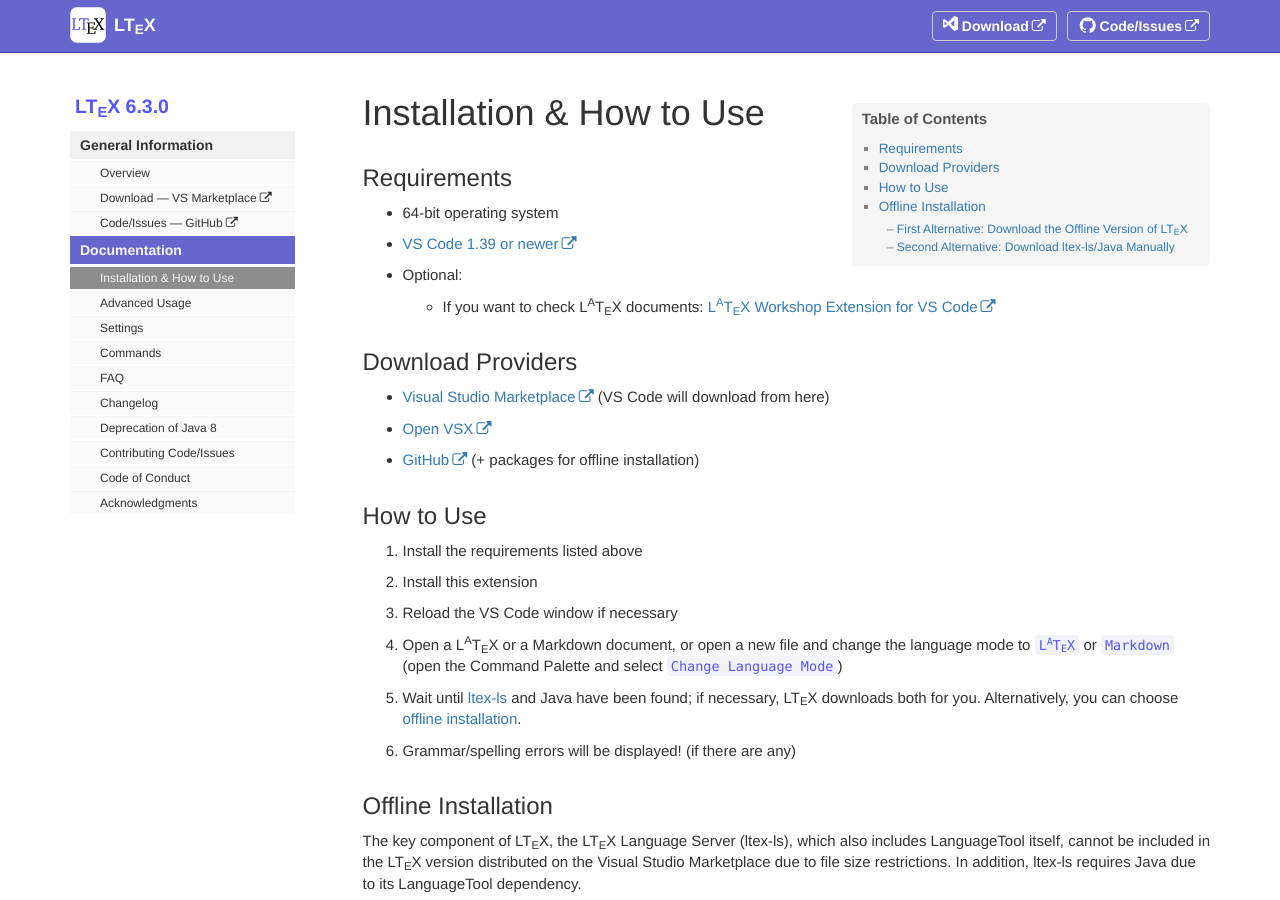
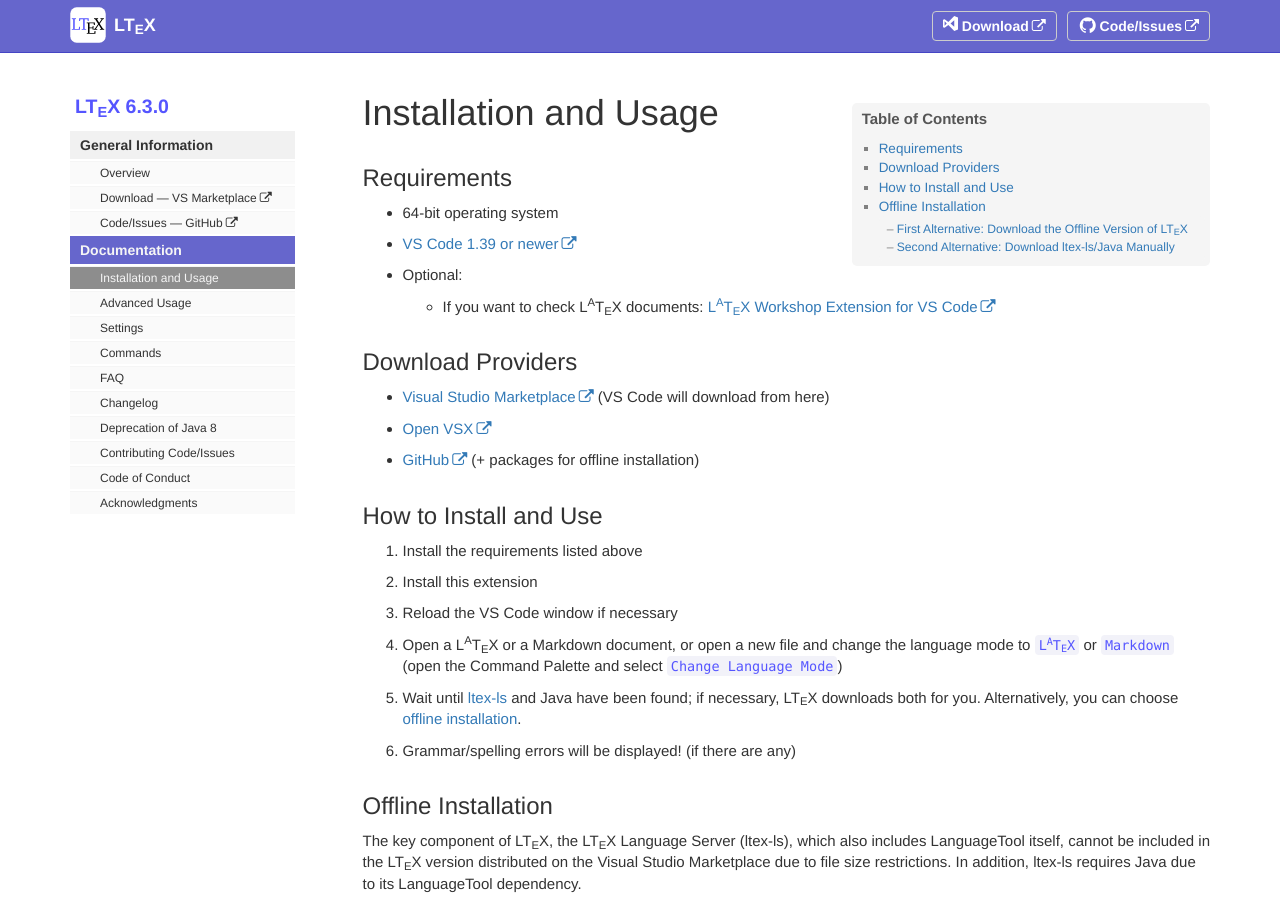
Before and after one commit to valentjn/vscode-ltex, a Jekyll site: the page built from pages/docs/installation-and-usage.md, in a window 1280 px wide and 900 px high. Built offline with Jekyll 4.4.1, drawn with Linux system fonts in a browser that asks for light colours.

Commit message:
Rename to installation-and-usage

```diff
--- a/_data/sidebars/sidebar.yml
+++ b/_data/sidebars/sidebar.yml
@@ -19,8 +19,8 @@
       - title: "Documentation"
         output: "web"
         folderitems:
-          - title: "Installation & How to Use"
-            url: "/docs/installation-how-to-use.html"
+          - title: "Installation and Usage"
+            url: "/docs/installation-and-usage.html"
             output: "web"
           - title: "Advanced Usage"
             url: "/docs/advanced-usage.html"
--- a/pages/docs/installation-how-to-use.md
+++ b/pages/docs/installation-and-usage.md
@@ -5,8 +5,9 @@
 # License, v. 2.0. If a copy of the MPL was not distributed with this
 # file, You can obtain one at https://mozilla.org/MPL/2.0/.
 
-title: "Installation & How to Use"
-permalink: "/docs/installation-how-to-use.html"
+title: "Installation and Usage"
+permalink: "/docs/installation-and-usage.html"
+redirect_from: "/docs/installation-how-to-use.html"
 sidebar: "sidebar"
 ---
 
@@ -23,7 +24,7 @@
 - [Open VSX](https://open-vsx.org/extension/valentjn/vscode-ltex)
 - [GitHub](https://github.com/valentjn/ltex-ls/releases) (+ packages for offline installation)
 
-## How to Use
+## How to Install and Use
 
 1. Install the requirements listed above
 2. Install this extension
```
